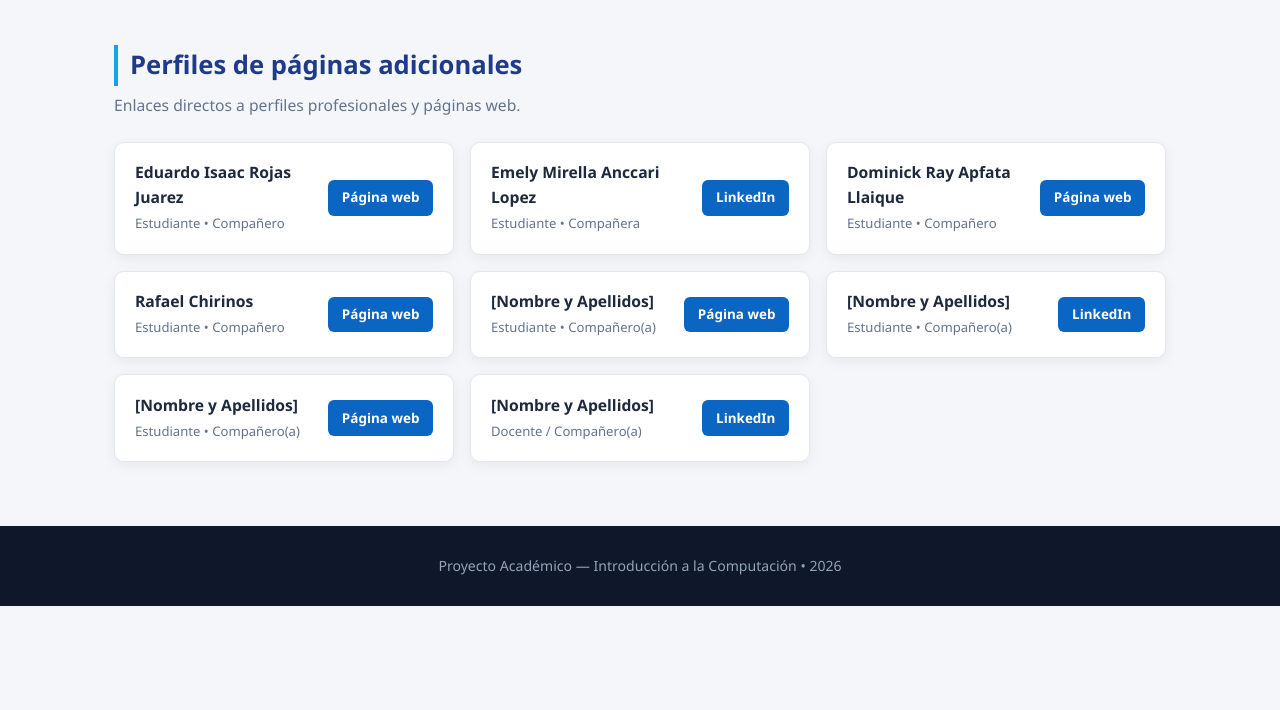
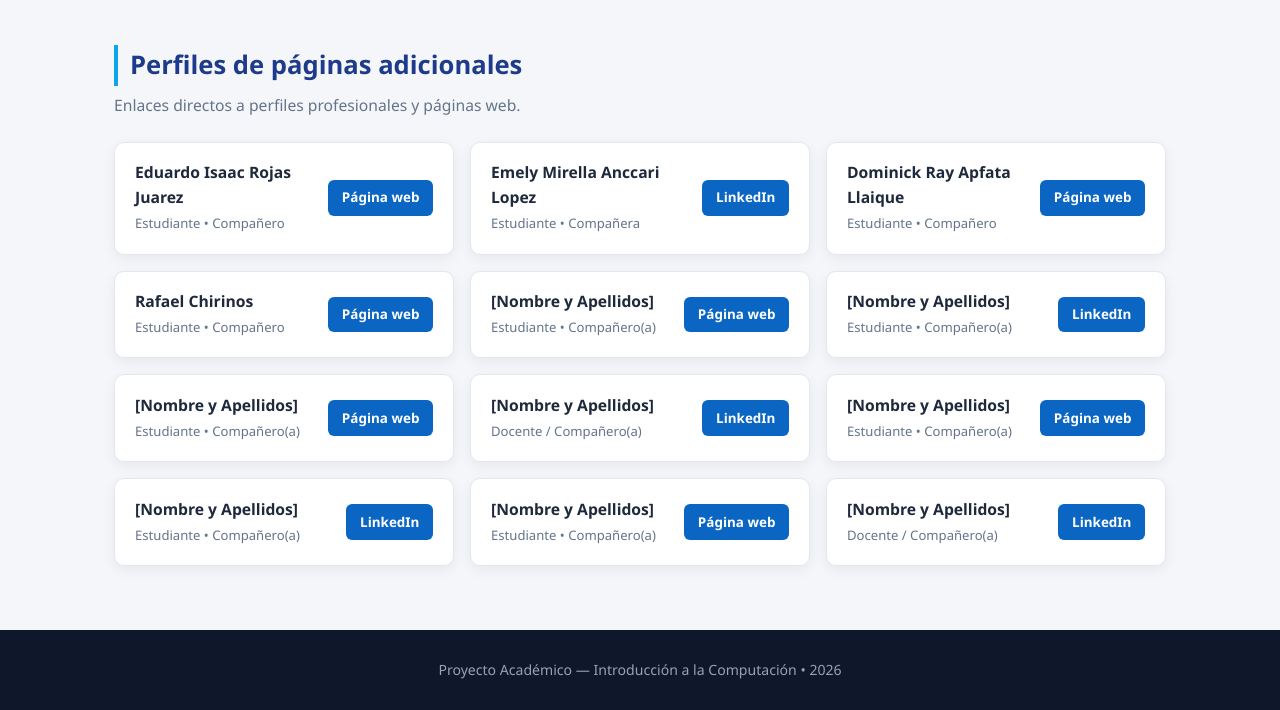
Before and after one commit to Francoluisurcapazavalencia/francoluisurcapazavalencia.github.io, a plain HTML site: page index.html in a window 1280 px wide. Shown: the part 3095-3805 px from the top of the page. Before the commit the page ends 3701 px from the top, so only its background shows below. Drawn offline with Linux system fonts and the light colour scheme.

Commit message:
Update index.html

```diff
--- a/index.html
+++ b/index.html
@@ -711,7 +711,7 @@
           </a>
         </div>
 
-        <!-- Perfil 5 (Nuevo) -->
+        <!-- Perfil 5 -->
         <div class="linkedin-card">
           <div class="linkedin-person">
             <h4>[Nombre y Apellidos]</h4>
@@ -722,7 +722,7 @@
           </a>
         </div>
 
-        <!-- Perfil 6 (Nuevo) -->
+        <!-- Perfil 6 -->
         <div class="linkedin-card">
           <div class="linkedin-person">
             <h4>[Nombre y Apellidos]</h4>
@@ -733,7 +733,7 @@
           </a>
         </div>
 
-        <!-- Perfil 7 (Nuevo) -->
+        <!-- Perfil 7 -->
         <div class="linkedin-card">
           <div class="linkedin-person">
             <h4>[Nombre y Apellidos]</h4>
@@ -744,7 +744,51 @@
           </a>
         </div>
 
-        <!-- Perfil 8 (Nuevo) -->
+        <!-- Perfil 8 -->
+        <div class="linkedin-card">
+          <div class="linkedin-person">
+            <h4>[Nombre y Apellidos]</h4>
+            <span>Docente / Compañero(a)</span>
+          </div>
+          <a href="#" target="_blank" rel="noopener noreferrer" class="btn-linkedin">
+            LinkedIn
+          </a>
+        </div>
+
+        <!-- Perfil 9 (Nuevo) -->
+        <div class="linkedin-card">
+          <div class="linkedin-person">
+            <h4>[Nombre y Apellidos]</h4>
+            <span>Estudiante • Compañero(a)</span>
+          </div>
+          <a href="#" target="_blank" rel="noopener noreferrer" class="btn-linkedin">
+            Página web
+          </a>
+        </div>
+
+        <!-- Perfil 10 (Nuevo) -->
+        <div class="linkedin-card">
+          <div class="linkedin-person">
+            <h4>[Nombre y Apellidos]</h4>
+            <span>Estudiante • Compañero(a)</span>
+          </div>
+          <a href="#" target="_blank" rel="noopener noreferrer" class="btn-linkedin">
+            LinkedIn
+          </a>
+        </div>
+
+        <!-- Perfil 11 (Nuevo) -->
+        <div class="linkedin-card">
+          <div class="linkedin-person">
+            <h4>[Nombre y Apellidos]</h4>
+            <span>Estudiante • Compañero(a)</span>
+          </div>
+          <a href="#" target="_blank" rel="noopener noreferrer" class="btn-linkedin">
+            Página web
+          </a>
+        </div>
+
+        <!-- Perfil 12 (Nuevo) -->
         <div class="linkedin-card">
           <div class="linkedin-person">
             <h4>[Nombre y Apellidos]</h4>
```
